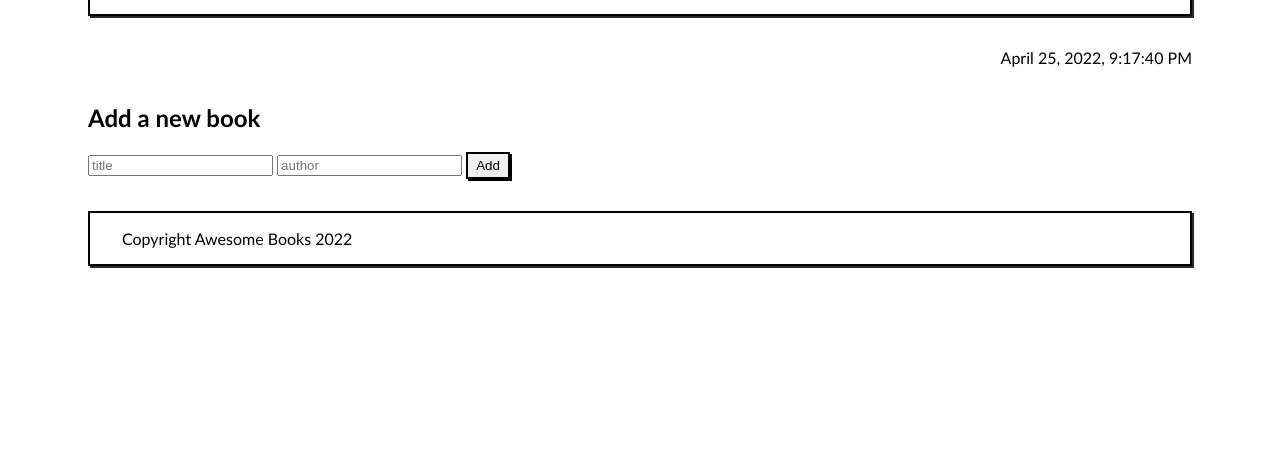
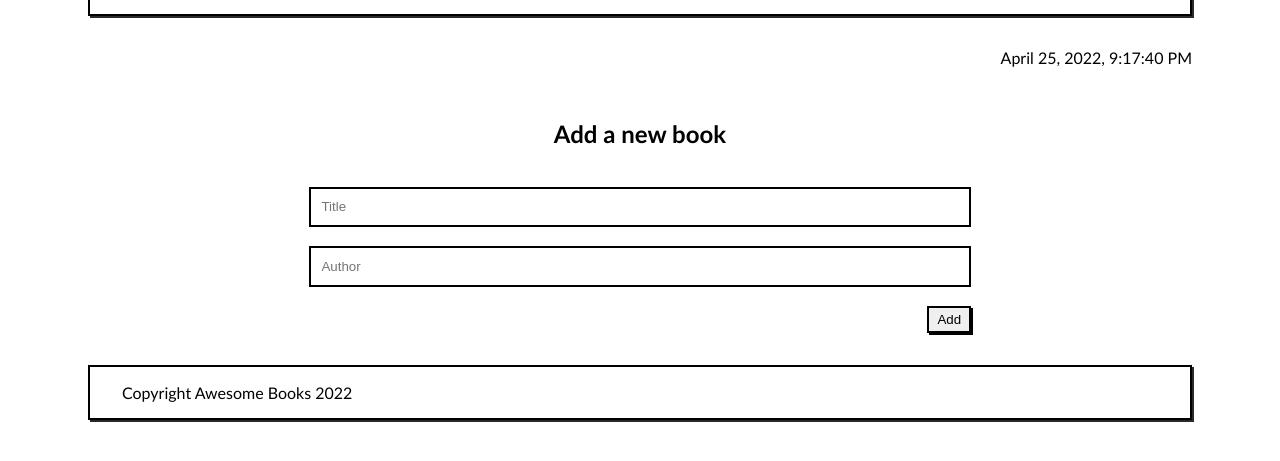
Before and after one commit to rskinnerc/books_with_es6, a website with bundled scripts: page index.html in a window 1280 px wide. Both pictures are taken after a click on the link "Add new". Shown: the part 129-590 px from the top of the page. Built offline with nearby package versions, Linux system fonts and the light colour scheme.

Commit message:
Add styles to the form section

```diff
--- a/index.css
+++ b/index.css
@@ -1,4 +1,4 @@
-.hidden {
+section.hidden {
   display: none;
 }
 
@@ -49,7 +49,7 @@ section.list {
 section.list h1 {
   font-weight: 700;
   text-align: center;
-  margin: 1em 0;
+  margin-bottom: 1em;
 }
 
 section.list ul li {
@@ -63,6 +63,33 @@ section.list ul li:nth-child(odd) {
   background-color: rgb(180, 180, 180);
 }
 
+section form {
+  display: flex;
+  flex-direction: column;
+  gap: 1.2em;
+  width: 60%;
+  margin: 0 auto;
+}
+
+section form h2 {
+  align-self: center;
+  font-weight: 600;
+}
+
+section form button {
+  align-self: flex-end;
+}
+
+section form input {
+  padding: 0.8em;
+  border: 2px solid black;
+}
+
+section form input:focus {
+  border: 2px solid gray;
+  outline: none;
+}
+
 button {
   box-shadow: 2px 2px black;
   border: 2px solid black;
--- a/index.html
+++ b/index.html
@@ -31,8 +31,8 @@
   <section class="form hidden">
     <form name="bookForm">
       <h2>Add a new book</h2>
-      <input name="title" type="text" required placeholder="title">
-      <input name="author" type="text" required placeholder="author">
+      <input name="title" type="text" required placeholder="Title">
+      <input name="author" type="text" required placeholder="Author">
       <button type="submit">Add</button>
     </form>
   </section>
```
